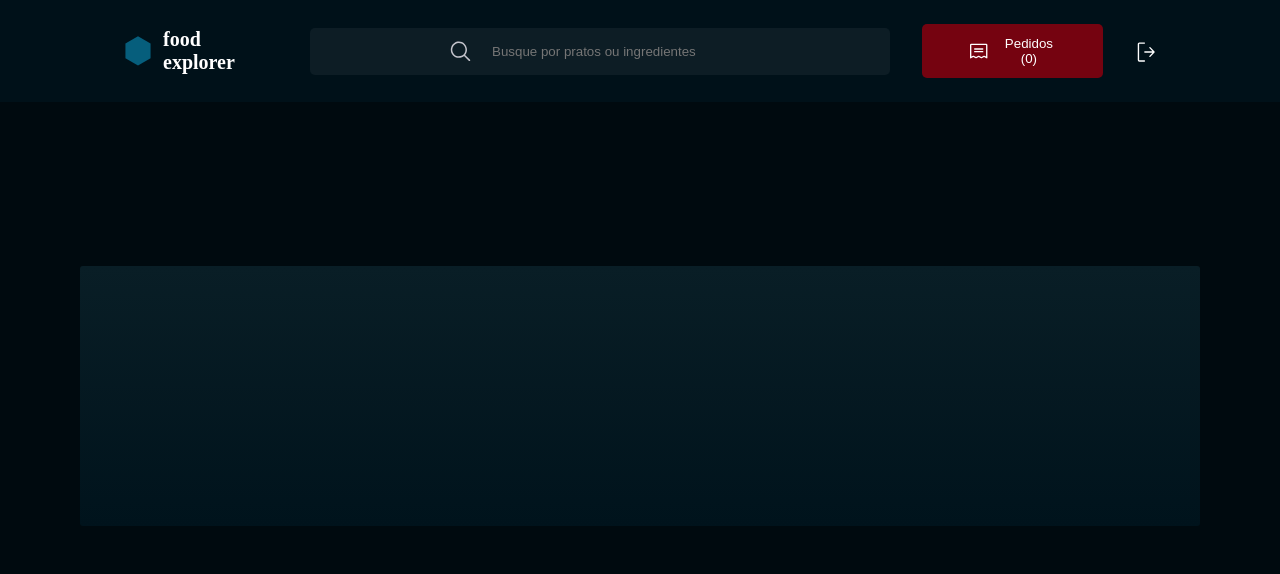
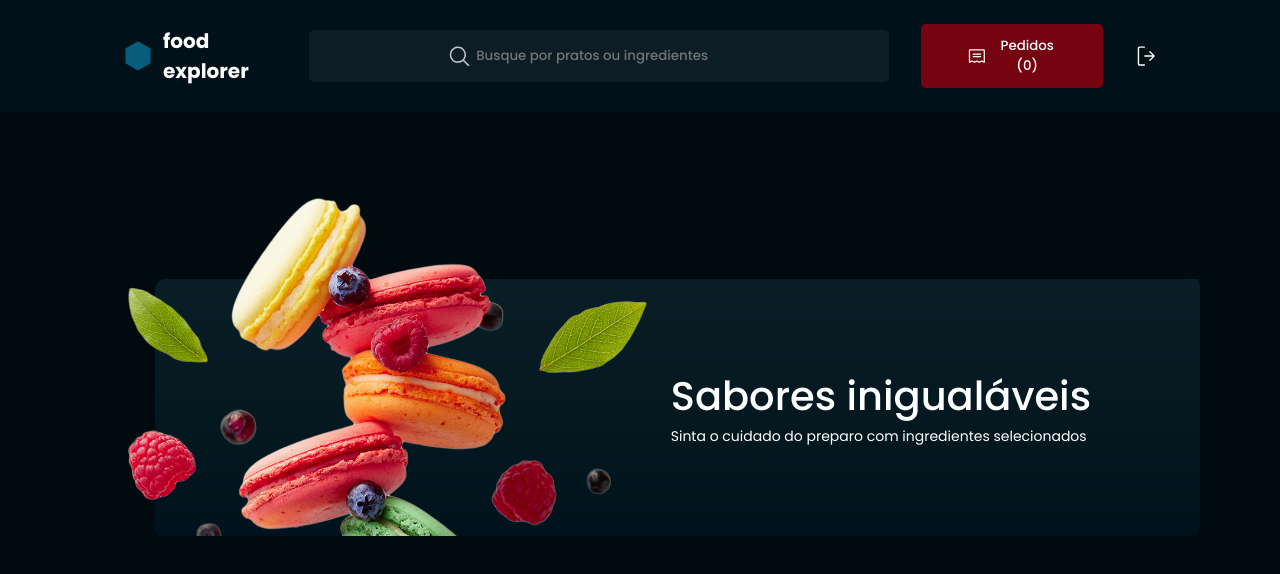
Before and after one commit to Caiobaldur/front_foodexplorer, a React (Vite) app: page / in a window 1280 px wide. Shown: the top 574 px of the page. Built offline with nearby package versions, Linux system fonts and the light colour scheme.

Commit message:
feat: Card component

```diff
--- a/index.html
+++ b/index.html
@@ -3,6 +3,9 @@
   <head>
     <meta charset="UTF-8" />
     <link rel="icon" type="image/svg+xml" href="/vite.svg" />
+    <link rel="preconnect" href="https://fonts.googleapis.com">
+  <link rel="preconnect" href="https://fonts.gstatic.com" crossorigin>
+  <link href="https://fonts.googleapis.com/css2?family=Poppins:wght@400;500;600;700&family=Roboto:wght@400;700&display=swap" rel="stylesheet">
     <meta name="viewport" content="width=device-width, initial-scale=1.0" />
     <title>Food Explorer</title>
   </head>
--- a/src/components/Card/index.jsx
+++ b/src/components/Card/index.jsx
@@ -5,7 +5,13 @@ export function Card(){
 
   return (
    <Container>
-
+      <div className="image">
+        <img src="./src/assets/imgCard.png" alt="" />
+      </div>
+      <div className="text">
+        <h1>Sabores inigualáveis</h1>
+        <p>Sinta o cuidado do preparo com ingredientes selecionados</p>
+      </div>
    </Container>
   );
 }
--- a/src/components/Card/style.js
+++ b/src/components/Card/style.js
@@ -1,16 +1,118 @@
 import styled from "styled-components";
 
 export const Container = styled.div`
+  max-width: 112rem;
   margin: 0 auto;
-  border-radius: 0.3rem;
   margin-top: 16.4rem;
-  width: 1120px;
+  position: relative;
+  height: fit-content;
+  max-height: 26rem;
+
+  display: flex;
+  justify-content: space-between;
+  box-shadow: inset 75px 3px 0px 0px ${({ theme }) => theme.COLORS.DARK_400};
+
+  border-radius: 1rem;
   height: 260px;
+
+  align-items: center;
+
   background: ${({ theme }) => theme.GRADIENTS.BACKGROUND_200};
 
+  .image {
+    width: 125rem;
+    transform: translateY(-12.5%);
+    overflow: hidden;
+    height: 34.5rem;
+
+  }
+
+  img {
+    transform: scaleX(-1);
+  }
+
+  .text {
+    width: 100%;
+    text-align: left;
+  }
+
+  h1 {
+    font-size: 4rem;
+    font-weight: 500;
+  }
+
+  p {
+
+    font-size: 1.4rem;
+    font-weight: 400;
+  }
+
+  @media (max-width: 1024px) {
+    width: 95rem;
+    box-shadow: inset 60px 3px 0px 0px ${({ theme }) => theme.COLORS.DARK_400};
+
+
+
+    .image {
+      width: 100rem;
+    }
+  }
+
+  @media (max-width: 768px) {
+    width: 75rem;
+
+    .text {
+    width: 73%;
+    text-align: left;
+  }
+
+    .image {
+      width: 85rem;
+    }
+
+    h1 {
+    font-size: 2.8rem;
+    font-weight: 600;
+  }
+
+  p {
+    font-size:1.9rem;
+    font-weight: 400;
+  }
+  }
+
   @media (max-width: 500px) {
-    margin-top: 4.4rem;
-    width: 376px;
-    height: 120px;
+    margin-top: 5.4rem;
+    max-height: 12rem;
+    box-shadow: inset 15px 3px 0px 0px ${({ theme }) => theme.COLORS.DARK_400};
+    max-width: 37.6rem;
+    height: fit-content;
+    position: relative;
+
+    .text {
+    width: 100%;
+    text-align: left;
+  }
+
+    .image {
+      width: 29.1rem;
+      transform: translateY(-3%);
+      overflow: hidden;
+      height: 12.9rem;
+    }
+
+    h1 {
+    font-size: 1.8rem;
+    font-weight: 600;
+    line-height: 2.52rem;
+
+  }
+
+  p {
+    font-size: 1.3rem;
+    font-weight: 400;
+    line-height: 1.68rem;
+    font-family: ${({ theme }) => theme.FONTS.Secondary};
+  }
   }
 `;
--- a/src/styles/global.js
+++ b/src/styles/global.js
@@ -18,6 +18,10 @@ export default createGlobalStyle`
 
   :root {
     font-size: 62.5%;
+  }
+
+  h1, p {
+    font-family: ${({ theme }) => theme.FONTS.Primary};
   }
 
   button, input, textarea {
```
Also changed, not shown: src/assets/imgCard.png.
